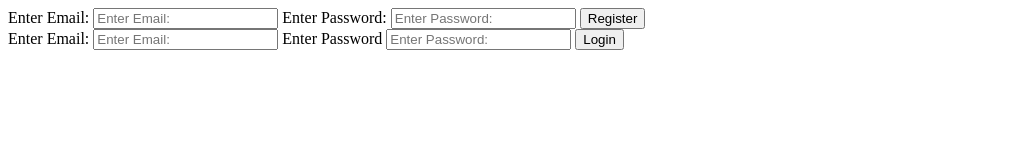
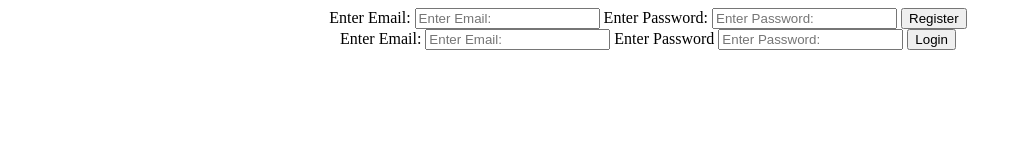
Before and after one commit to lorGR/Login-Register-DB, a website: page public/index.html in a window 1280 px wide. Shown: the whole page, without its empty margins (0-1022 px from the left). Drawn offline with nearby package versions, Linux system fonts and the light colour scheme.

Commit message:
Added Container And Some CSS

```diff
--- a/public/index.html
+++ b/public/index.html
@@ -6,8 +6,10 @@
     <meta name="viewport" content="width=device-width, initial-scale=1.0">
     <script src="https://cdnjs.cloudflare.com/ajax/libs/axios/1.0.0-alpha.1/axios.min.js" integrity="sha512-xIPqqrfvUAc/Cspuj7Bq0UtHNo/5qkdyngx6Vwt+tmbvTLDszzXM0G6c91LXmGrRx8KEPulT+AfOOez+TeVylg==" crossorigin="anonymous" referrerpolicy="no-referrer"></script>
     <title>Login - Register</title>
+    <link rel="stylesheet" href="./dist/index.css">
 </head>
 <body>
+    <div class="form-container">
         <form onsubmit="handleRegister(event)">
             <label for="email">Enter Email:</label>
             <input type="email" name="email" placeholder="Enter Email:">
@@ -22,6 +24,7 @@
             <input type="password" name="password" placeholder="Enter Password:">
             <input type="submit" value="Login">
         </form>
+    </div>
     <script src="./dist/index.js"></script>
 </body>
 </html>
--- /dev/null
+++ b/public/index.scss
@@ -0,0 +1,8 @@
+body {
+    width: 100vw;
+    height: 100vh;
+    .form-container {
+        display: grid;
+        place-items: center;
+    }
+}
--- a/public/index.ts
+++ b/public/index.ts
@@ -1,6 +1,5 @@
-const style = 'background-color: cyan; font-size: 50px;';
+const style = 'background-color: cyan; font-size: 20px;';
 console.log('%cconnected', style);
-console.log('%c This is scripted console log', style);
 
 async function handleRegister(event) {
     try {
--- a/server.ts
+++ b/server.ts
@@ -20,5 +20,5 @@ import userRoutes from './routes/userRoutes';
 app.use('/users', userRoutes);
 
 app.listen(port, () => {
-    console.log(`server is running`);
+    console.log(`Server is running http://localhost:${port}`);
 })
```
Also changed, not shown: dist/server.js, public/dist/index.css (added), public/dist/index.js. Lines whose indentation alone changed are shown as unchanged.
